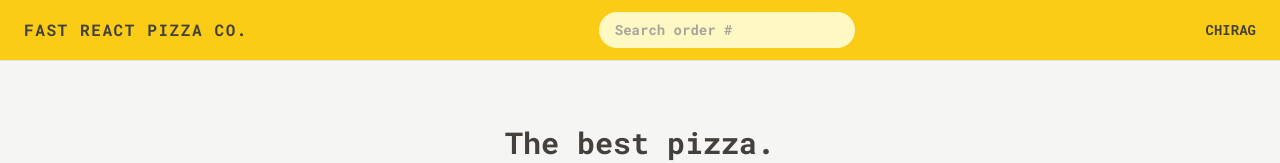
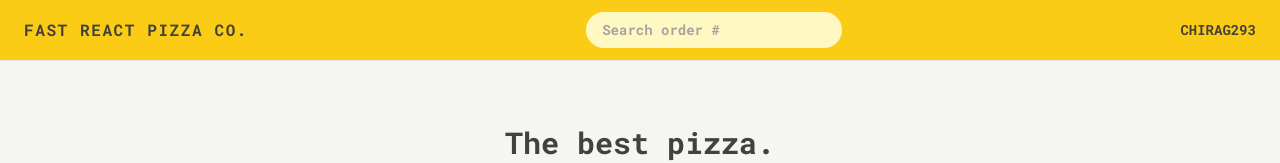
Before and after one commit to Chiragadve/fast-react-pizza, a React (Vite) app: page / in a window 1280 px wide. Shown: the top 163 px of the page. Built offline with nearby package versions, Linux system fonts and the light colour scheme.

Commit message:
Redux Setup

```diff
--- a/src/features/user/Username.jsx
+++ b/src/features/user/Username.jsx
@@ -1,5 +1,11 @@
+import { useSelector } from "react-redux";
+
 function Username() {
-  return <div className="hidden text-sm font-semibold md:block">Chirag</div>;
+  const username = useSelector((state) => state.user.username);
+  if (!username) return null;
+  return (
+    <div className="hidden text-sm font-semibold md:block">{username}</div>
+  );
 }
 
 export default Username;
--- a/src/features/user/userSlice.js
+++ b/src/features/user/userSlice.js
@@ -25,15 +25,19 @@
 import { createSlice } from "@reduxjs/toolkit";
 
 const initialState = {
-  usename: '',
+  username: "Chirag293",
 };
 
-const userSlice = createSlice([
-  name: 'user',
+const userSlice = createSlice({
+  name: "user",
   initialState,
   reducers: {
-  updateName(state,action) {
-    state.username
-  }
-}
-])
+    updateName(state, action) {
+      state.username = action.payload;
+    },
+  },
+});
+
+export const { updateName } = userSlice.actions;
+
+export default userSlice.reducer;
--- a/src/main.jsx
+++ b/src/main.jsx
@@ -2,9 +2,13 @@
 import ReactDOM from "react-dom/client";
 import App from "./App.jsx";
 import "./index.css";
+import store from "./store.js";
+import { Provider } from "react-redux";
 
 ReactDOM.createRoot(document.getElementById("root")).render(
   <React.StrictMode>
-    <App />
-  </React.StrictMode>
+    <Provider store={store}>
+      <App />
+    </Provider>
+  </React.StrictMode>,
 );
--- /dev/null
+++ b/src/store.js
@@ -0,0 +1,9 @@
+import { configureStore } from "@reduxjs/toolkit";
+import userReducer from "./features/user/userSlice";
+const store = configureStore({
+  reducer: {
+    user: userReducer,
+  },
+});
+
+export default store;
```
